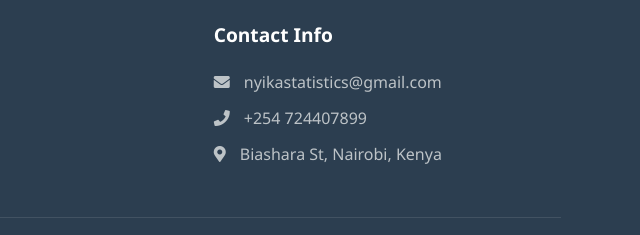
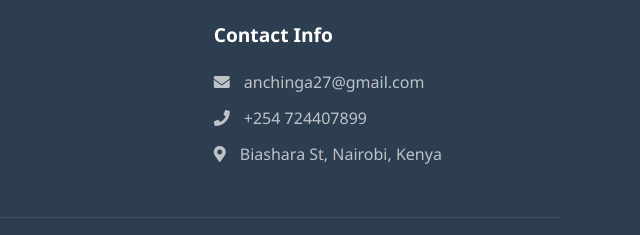
Before and after one commit to jaredanchinga/nyika-statistics, a plain HTML site: page about.html in a window 1280 px wide. Shown: the part 1642-1877 px from the top of the page, 640-1280 px from the left. Drawn offline with Linux system fonts and the light colour scheme; a script that the page names is missing.

Commit message:
Update about.html

```diff
--- a/about.html
+++ b/about.html
@@ -100,7 +100,7 @@
                 </div>
                 <div class="footer-section">
                     <h3>Contact Info</h3>
-                    <p><i class="fas fa-envelope"></i> nyikastatistics@gmail.com</p>
+                    <p><i class="fas fa-envelope"></i> anchinga27@gmail.com</p>
                     <p><i class="fas fa-phone"></i> +254 724407899</p>
                     <p><i class="fas fa-map-marker-alt"></i> Biashara St, Nairobi, Kenya</p>
                 </div>
```
